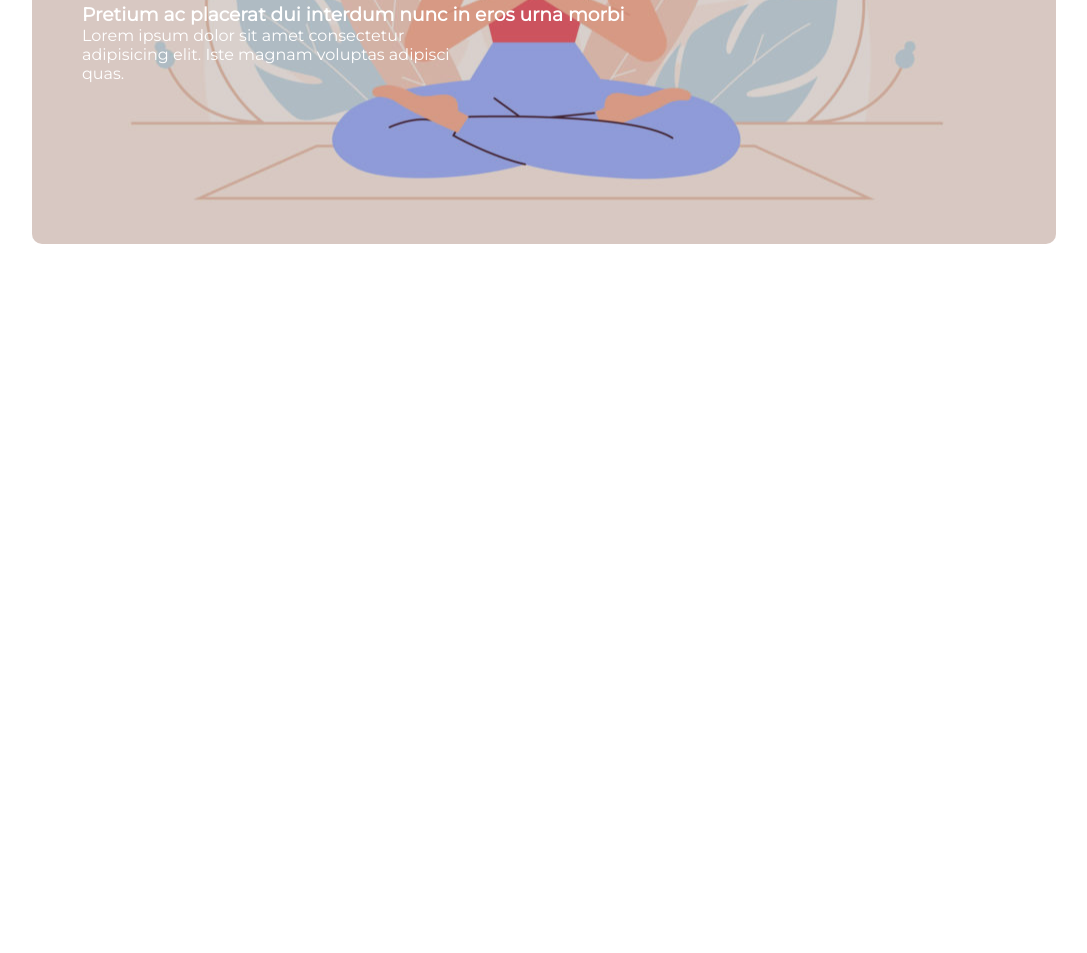
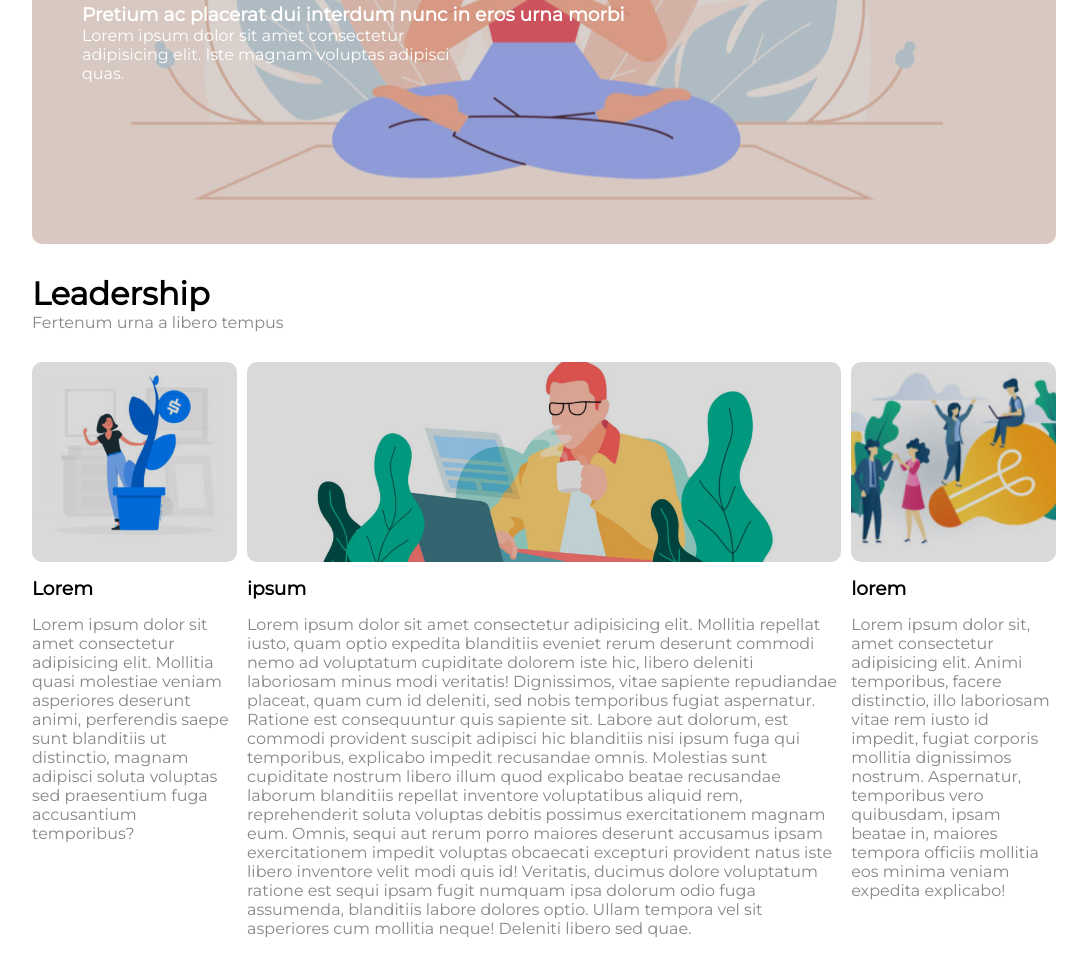
Before and after one commit to IvanRusso91/htmlcss-wp, a plain HTML site: page index.html in a window 1280 px wide. Shown: the part 465-1418 px from the top of the page, without its empty margins (96-1183 px from the left). Before the commit the page ends 800 px from the top, so only its background shows below. Drawn offline with Linux system fonts and the light colour scheme.

Commit message:
inserito main

```diff
--- a/css/style.css
+++ b/css/style.css
@@ -27,6 +27,9 @@ a{
   margin: 0 auto;
 }
 
+.col{
+  float: left;
+}
 
 /* HEADER */
 
@@ -82,7 +85,7 @@ div.jumbotron{
   margin-bottom: 30px;
 }
 
-.jumbotron .overlay{
+.overlay{
   height: 100%;
   background-color: rgba(0, 0, 0, 0.15);
 }
@@ -98,5 +101,59 @@ div.jumbotron{
 }
 /* /jumbotron */
 
+/* MAIN */
 
-/* MAIN */
+div.titolo p{
+  color: rgb(135, 135, 135) ;
+  padding-bottom: 30px;
+}
+
+/* 3 Colonne */
+
+aside{
+  width: 20%;
+}
+
+section{
+  width: 58%;
+  margin: 0 1% 15px;
+}
+
+
+.img-pianta{
+  background-image: url(../img/img-1.jpg);
+  background-size: cover;
+  background-position: center;
+  border-radius: 10px;
+  overflow: hidden;
+  height: 200px;
+}
+
+div.text-left h3, div.text-right  h3, div.text-center h3{
+  padding: 15px 0 15px;
+}
+
+.text-left p, .text-right p, .text-center p{
+  color: rgb(135, 135, 135) ;
+}
+
+.img-lamp{
+  background-image: url(../img/img-3.jpg);
+  background-size: cover;
+  background-position: center;
+  border-radius: 10px;
+  overflow: hidden;
+  height: 200px;
+}
+
+.img-pensante{
+  background-image: url(../img/banner-2.jpg);
+  background-size: cover;
+  background-position: center;
+  border-radius: 10px;
+  overflow: hidden;
+  height: 200px;
+}
+/* /3colonne */
+
+/* footer */
--- a/index.html
+++ b/index.html
@@ -47,8 +47,69 @@
 
       </div>
     </div>
+  </header>
+    <!-- /jumbotron -->
 
-  </header>
+
+  <main class="contenitore clearfix">
+
+    <!-- Titolo -->
+
+    <div class="titolo">
+      <h1>Leadership</h1>
+      <p>Fertenum urna a libero tempus</p>
+    </div>
+
+    <!-- /Titolo -->
+
+    <!-- Colonna sinistra -->
+    <aside class="col col-lefth" >
+
+      <div class=" img-pianta">
+        <div class="overlay" ></div>
+      </div>
+
+      <div class="text-left">
+        <h3>Lorem</h3>
+        <p>Lorem ipsum dolor sit amet consectetur adipisicing elit. Mollitia quasi molestiae veniam asperiores deserunt animi, perferendis saepe sunt blanditiis ut distinctio, magnam adipisci soluta voluptas sed praesentium fuga accusantium temporibus?</p>
+      </div>
+
+    </aside>
+    <!-- /Colonna sinistra -->
+
+    <!-- Colonna centrale -->
+    <section class="col col-center" >
+
+      <div class="img-pensante">
+        <div class="overlay"></div>
+      </div>
+
+      <div class="text-center">
+        <h3>ipsum</h3>
+        <p>Lorem ipsum dolor sit amet consectetur adipisicing elit. Mollitia repellat iusto, quam optio expedita blanditiis eveniet rerum deserunt commodi nemo ad voluptatum cupiditate dolorem iste hic, libero deleniti laboriosam minus modi veritatis! Dignissimos, vitae sapiente repudiandae placeat, quam cum id deleniti, sed nobis temporibus fugiat aspernatur. Ratione est consequuntur quis sapiente sit. Labore aut dolorum, est commodi provident suscipit adipisci hic blanditiis nisi ipsum fuga qui temporibus, explicabo impedit recusandae omnis. Molestias sunt cupiditate nostrum libero illum quod explicabo beatae recusandae laborum blanditiis repellat inventore voluptatibus aliquid rem, reprehenderit soluta voluptas debitis possimus exercitationem magnam eum. Omnis, sequi aut rerum porro maiores deserunt accusamus ipsam exercitationem impedit voluptas obcaecati excepturi provident natus iste libero inventore velit modi quis id! Veritatis, ducimus dolore voluptatum ratione est sequi ipsam fugit numquam ipsa dolorum odio fuga assumenda, blanditiis labore dolores optio. Ullam tempora vel sit asperiores cum mollitia neque! Deleniti libero sed quae.</p>
+      </div>
+    </section>
+    <!-- /Colonna centrale -->
+
+    <!-- colonna destra -->
+    <aside class="col col-right" >
+
+      <div class="img-lamp">
+        <div class="overlay" ></div>
+      </div>
+
+      <div class="text-right">
+        <h3>lorem</h3>
+        <p>Lorem ipsum dolor sit, amet consectetur adipisicing elit. Animi temporibus, facere distinctio, illo laboriosam vitae rem iusto id impedit, fugiat corporis mollitia dignissimos nostrum. Aspernatur, temporibus vero quibusdam, ipsam beatae in, maiores tempora officiis mollitia eos minima veniam expedita explicabo!</p>
+      </div>
+    </aside>
+    <!-- /Colonna destra -->
+
+    <footer></footer>
+
+  </main>
+
+
 
 
 
```
